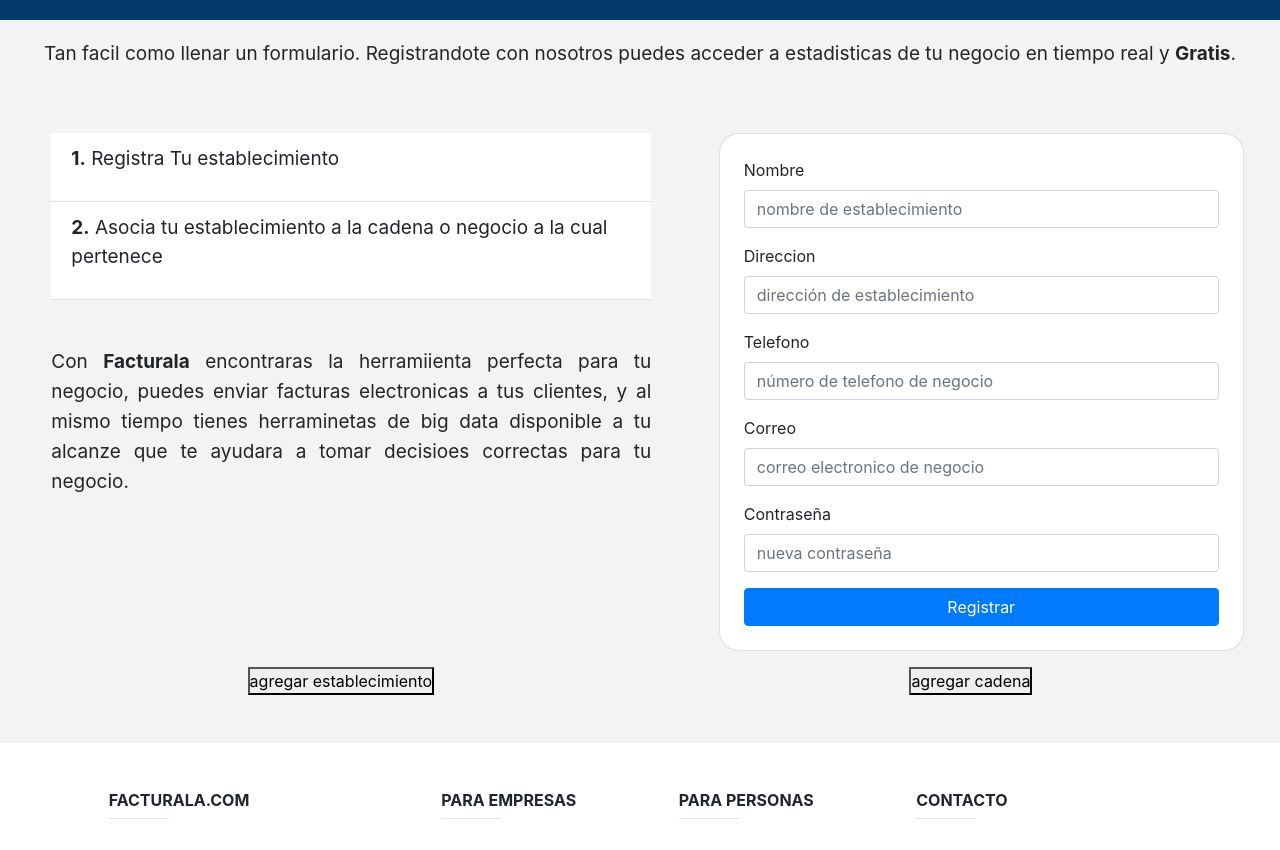
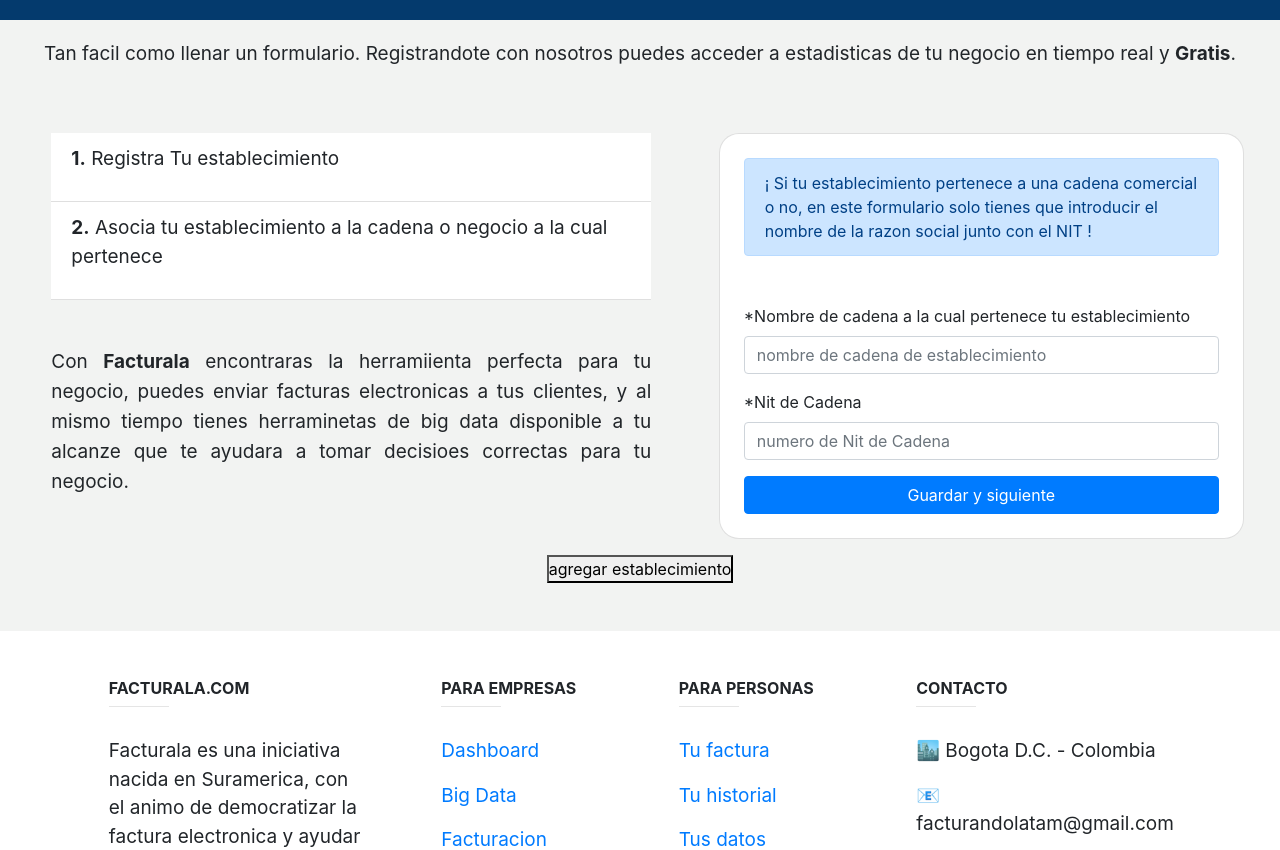
Before and after one commit to Facturala/frontend-app, a React (Create React App) app: page / in a window 1280 px wide. Shown: the part 1080-1930 px from the top of the page. Built offline with nearby package versions, Linux system fonts and the light colour scheme.

Commit message:
pushing since last time, and now i do not remember what i am commiting

```diff
--- a/db.json
+++ b/db.json
@@ -1,14 +1,29 @@
 {
-  "establecimiento": {
+  "establecimiento": [
+    {
       "nombreEstablecimeinto": "wetrgerg",
       "direccionEstablecimiento": "dhhfhj",
       "telefonoEstablecimiento": "6754675467",
       "emailEstablecimiento": "fgndfg@fgdf.vo",
-    "contraseñaEstablecimiento": "wertgggfsd"
+      "contraseñaEstablecimiento": "wertgggfsd",
+      "fk_cadena": "4feb30-7dee-2b16-bff-b726587f5bca"
+    }
+  ],
+  "cadena": [
+    {
+      "id": "4feb30-7dee-2b16-bff-b726587f5bca",
+      "nombreCadena": "tyrty",
+      "nitCadena": "457"
     },
-  "cadena": {
-    "id": "73340f8-5f3c-bd40-128e-56ea6a308381",
-    "nombreCadena": "jhgfjhgfjh",
-    "nitCadena": "634565231"
+    {
+      "id": "5171dab-df3-aa42-7d2-88e0da8448",
+      "nombreCadena": "zapatoca",
+      "nitCadena": "123456"
+    },
+    {
+      "id": "fede2-d78-6253-84ff-dbeeaee3245",
+      "nombreCadena": "zapatoca",
+      "nitCadena": "123457890"
     }
+  ]
 }
--- a/src/actions/cadenaActions.js
+++ b/src/actions/cadenaActions.js
@@ -3,7 +3,7 @@ import {
     AGREGAR_CADENA_EXITO,
     AGREGAR_CADENA_ERROR
 } from '../types/index';
-import clienteAxios from '../config/axios'
+import clienteAxios from '../config/axios';
 
 export function crearNuevaCadenaAction(cadena) {
     return dispatch => {
--- a/src/components/planes/planes.js
+++ b/src/components/planes/planes.js
@@ -5,7 +5,7 @@ export default function Planes() {
     return (
         <div className="planes row justify-context-center">
             <header className="col-md-12 mb-3 text-center text-white">
-                <h2>Plan para tu negocio</h2>
+                <h2>P lan para tu negocio</h2>
                 <p>Perfecto para tu negocio o empresa, puedes empezar a generar facturas de tus ventas para tus clientes, ellos la recibiran directo en su telefono movil.
                 <br />Pagas solo por las facturas que envias.
                 </p>
--- a/src/components/registro/registro.js
+++ b/src/components/registro/registro.js
@@ -1,4 +1,4 @@
-import React, { useState } from 'react';
+import React, { useState, useEffect } from 'react';
 import RegistroCadena from './registroCadena';
 import RegistroEstablecimiento from './registroEstablecimiento';
 
@@ -22,11 +22,12 @@ export default function Registro() {
     const guardarEstablecimiento = establecimiento => {
         // const nuevoEstablecimiento = [...establecimiento, establecimiento];
         setEstablecimiento(establecimiento);
-        cambiarComponente();
     }
 
     const guardarCadena = cadena => {
         setCadena(cadena)
+        agregarCadena(cadena);//envia la nueva cadena al backend
+        cambiarComponente();
     }
 
     //crear nuevo establecimiento
@@ -39,13 +40,6 @@ export default function Registro() {
         e.preventDefault();
         agregarEstablecimiento(
             establecimiento
-        )
-    }
-    //enviar la nueva cadena al backend
-    const enviarNuevaCadena = (e) => {
-        e.preventDefault();
-        agregarCadena(
-            cadena
         )
     }
 
@@ -66,9 +60,8 @@ export default function Registro() {
                     big data disponible a tu alcanze que te ayudara a tomar decisioes correctas para tu negocio.
                 </p>
             </article>
-            {form === false ? <RegistroEstablecimiento guardarEstablecimiento={guardarEstablecimiento} /> : <RegistroCadena guardarCadena={guardarCadena} />}
+            {form === false ? <RegistroCadena guardarCadena={guardarCadena} /> : <RegistroEstablecimiento guardarEstablecimiento={guardarEstablecimiento} />}
             <button type="button" onClick={enviarNuevoEstablecimiento}>agregar establecimiento</button>
-            <button type="button" onClick={enviarNuevaCadena}>agregar cadena</button>
         </div >
     )
 }
--- a/src/components/registro/registroCadena.js
+++ b/src/components/registro/registroCadena.js
@@ -10,6 +10,9 @@ export default function RegistroCadena({ guardarCadena }) {
         nitCadena: ""
     });
 
+    const [validacionFormulario, setValidacionFormulario] = useState(false);
+
+
     const actualizarState = (e) => {
         setCadena({
             ...cadena,
@@ -19,16 +22,24 @@ export default function RegistroCadena({ guardarCadena }) {
 
     const enviarCadena = e => {
         e.preventDefault();
+        if (cadena.nombreCadena.trim() === "" || cadena.nitCadena.trim() === "") {
+            setValidacionFormulario(true)
+            return
+        }
         guardarCadena(cadena)
     }
 
     return (
         <section className="card col-md-6 col-lg-5 col-sm-12 mb-3 p-4 ">
+            <div className="alert alert-primary mb-5" role="alert">
+                ¡ Si tu establecimiento pertenece a una cadena comercial o no,
+                en este formulario solo tienes que introducir el nombre de la razon social junto con el NIT !
+            </div>
             <form
                 onSubmit={enviarCadena}
             >
                 <div className="form-group">
-                    <label htmlFor="nombreCadena">Nombre de cadena a la cual pertenece tu establecimiento</label>
+                    <label htmlFor="nombreCadena">*Nombre de cadena a la cual pertenece tu establecimiento</label>
                     <input
                         type="text"
                         className="form-control"
@@ -38,7 +49,7 @@ export default function RegistroCadena({ guardarCadena }) {
                         onChange={actualizarState} />
                 </div>
                 <div className="form-group">
-                    <label htmlFor="nitCadena">Nit de Cadena</label>
+                    <label htmlFor="nitCadena">*Nit de Cadena</label>
                     <input
                         type="number"
                         className="form-control"
@@ -54,6 +65,11 @@ export default function RegistroCadena({ guardarCadena }) {
                     Guardar y siguiente
                     </button>
             </form>
+            {
+                validacionFormulario === true ?
+                    <div className="alert alert-danger mt-2" role="alert">Los campos marcados con * son obligatorios</div> :
+                    null
+            }
         </section>
     )
 }
--- a/src/components/registro/registroEstablecimiento.js
+++ b/src/components/registro/registroEstablecimiento.js
@@ -1,22 +1,44 @@
-import React, { useState } from 'react'
+import React, { useState } from 'react';
+import clienteAxios from '../../config/axios';
+import axios from 'axios';
 
-export default function RegistroEstablecimiento({guardarEstablecimiento}) {
+export default function RegistroEstablecimiento({ guardarEstablecimiento }) {
     const [establecimiento, setEstablecimiento] = useState({
         nombreEstablecimeinto: '',
         direccionEstablecimiento: '',
         telefonoEstablecimiento: '',
         emailEstablecimiento: '',
-        contraseñaEstablecimiento: ''
-    })
+        contraseñaEstablecimiento: '',
+        fk_cadena:'ghj'
+    });
+    const [validarFormulario, setValidarFormulario] = useState(false);
+
+    //se actualiza el state cada vez que elusuario tipea
     const actualizarState = (e) => {
         setEstablecimiento({
             ...establecimiento,
             [e.target.name]: e.target.value
         })
     }
+    const getCadenaId = async () => {
+        let estableciminetoId = await clienteAxios.get('/cadena');
+        // setEstablecimiento.fk_cadena(estableciminetoId.data.id)
+        console.log(establecimiento.fk_cadena);
+    }
+    getCadenaId();
 
-    const enviarEntablecimiento = (e) =>{
+    const enviarEntablecimiento = (e) => {
         e.preventDefault();
+        if (
+            establecimiento.nombreEstablecimeinto.trim() === '' ||
+            establecimiento.direccionEstablecimiento.trim() === '' ||
+            establecimiento.telefonoEstablecimiento.trim() === '' ||
+            establecimiento.emailEstablecimiento.trim() === '' ||
+            establecimiento.contraseñaEstablecimiento.trim() === ''
+        ) {
+            setValidarFormulario(true);
+            return
+        }
         guardarEstablecimiento(establecimiento)
     }
 
@@ -26,7 +48,7 @@ export default function RegistroEstablecimiento({guardarEstablecimiento}) {
                 onSubmit={enviarEntablecimiento}
             >
                 <div className="form-group">
-                    <label htmlFor="nombreEstablecimeinto">Nombre</label>
+                    <label htmlFor="nombreEstablecimeinto">*Nombre</label>
                     <input
                         type="text"
                         className="form-control"
@@ -36,7 +58,7 @@ export default function RegistroEstablecimiento({guardarEstablecimiento}) {
                         onChange={actualizarState} />
                 </div>
                 <div className="form-group">
-                    <label htmlFor="direccionEstablecimiento">Direccion</label>
+                    <label htmlFor="direccionEstablecimiento">*Direccion</label>
                     <input
                         type="text"
                         className="form-control"
@@ -46,7 +68,7 @@ export default function RegistroEstablecimiento({guardarEstablecimiento}) {
                         onChange={actualizarState} />
                 </div>
                 <div className="form-group">
-                    <label htmlFor="telefonoEstablecimiento">Telefono</label>
+                    <label htmlFor="telefonoEstablecimiento">*Telefono</label>
                     <input
                         type="number"
                         className="form-control"
@@ -56,7 +78,7 @@ export default function RegistroEstablecimiento({guardarEstablecimiento}) {
                         onChange={actualizarState} />
                 </div>
                 <div className="form-group">
-                    <label htmlFor="emailEstablecimiento">Correo</label>
+                    <label htmlFor="emailEstablecimiento">*Correo</label>
                     <input
                         type="email"
                         className="form-control"
@@ -66,7 +88,7 @@ export default function RegistroEstablecimiento({guardarEstablecimiento}) {
                         onChange={actualizarState} />
                 </div>
                 <div className="form-group">
-                    <label htmlFor="contraseñaEstablecimiento">Contraseña</label>
+                    <label htmlFor="contraseñaEstablecimiento">*Contraseña</label>
                     <input
                         type="password"
                         className="form-control"
@@ -75,8 +97,13 @@ export default function RegistroEstablecimiento({guardarEstablecimiento}) {
                         name="contraseñaEstablecimiento"
                         onChange={actualizarState} />
                 </div>
-                <button type="submit" className="btn btn-primary btn-md btn-block">Registrar</button>
+                <button type="submit" className="btn btn-primary btn-md btn-block">*Registrar</button>
             </form>
+            {
+                validarFormulario === true ?
+                    <div className="alert alert-danger mt-2" role="alert">Los campos marcados con * son obligatorios</div> :
+                    null
+            }
         </section>
     )
 }
```
Lines whose indentation alone changed are shown as unchanged.
